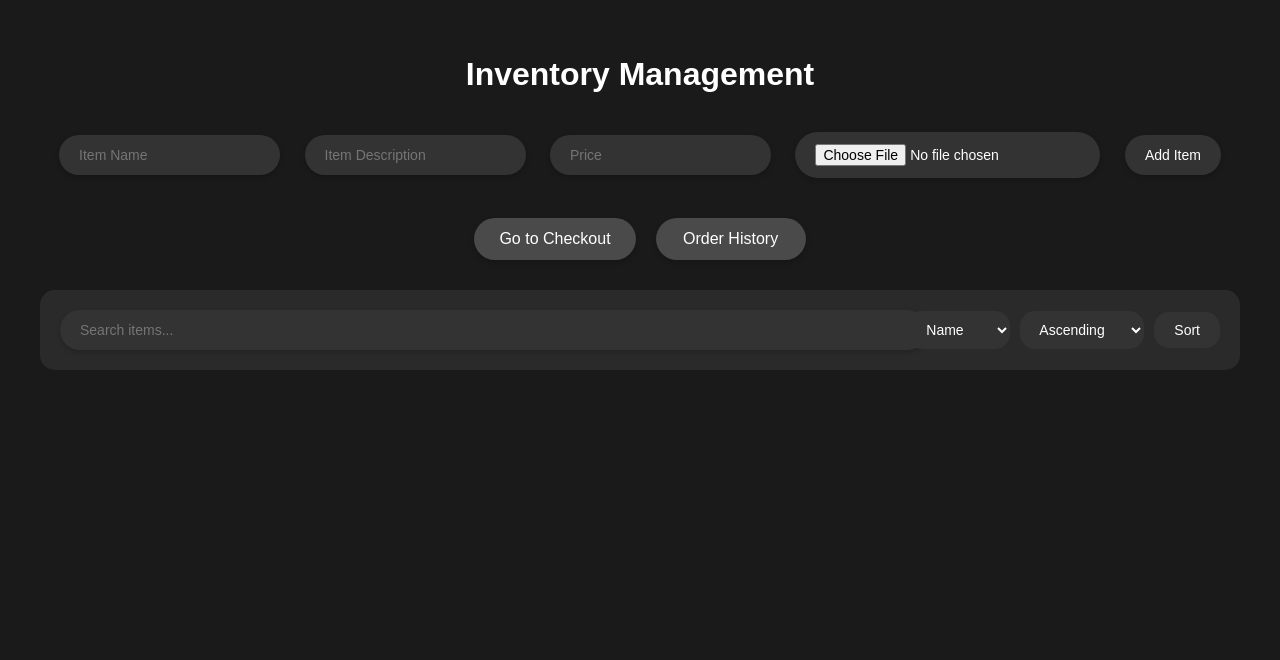
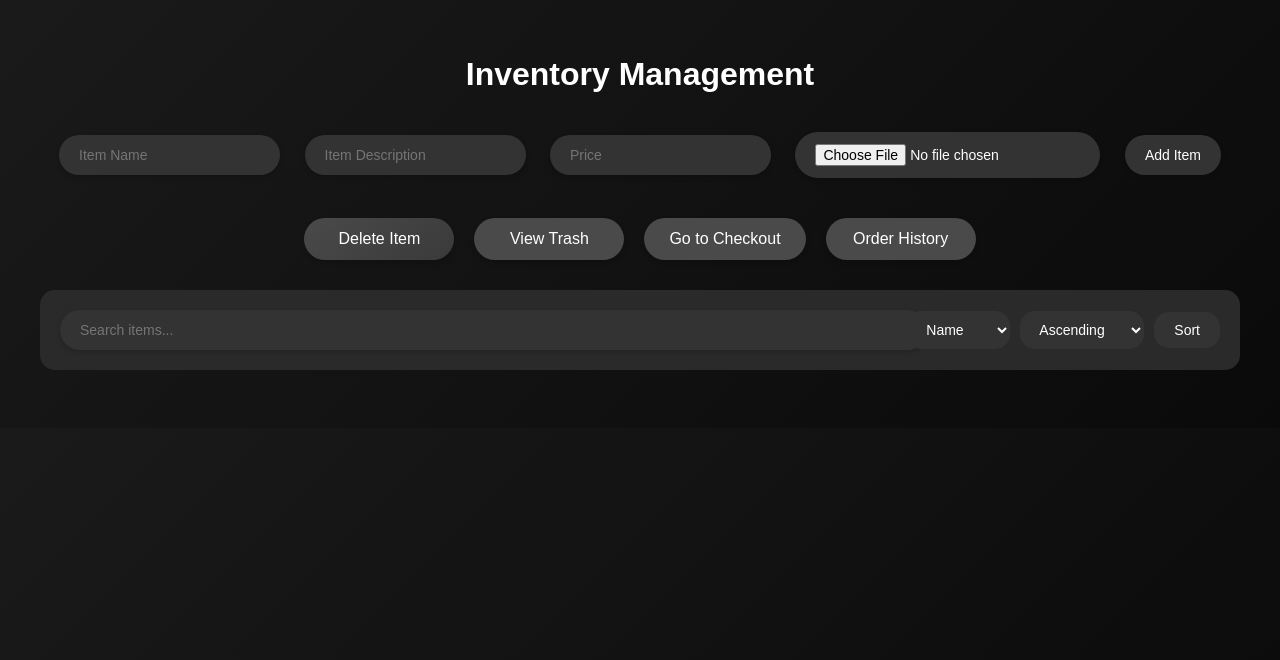
Before and after one commit to robthomas1120/inventoryApp, a Flask app: page / in a window 1280 px wide. Shown: the top 660 px of the page. Run offline with Flask 3, Linux system fonts and the light colour scheme; data that the repository does not hold is empty.

Commit message:
fixed trash issue

```diff
--- a/app.py
+++ b/app.py
@@ -1,6 +1,6 @@
 from flask import Flask, request, jsonify, render_template, url_for
 import sqlite3
-from datetime import datetime
+from datetime import datetime, timedelta
 import os
 from werkzeug.utils import secure_filename
 import json
@@ -30,6 +30,18 @@ def init_db():
             items_json TEXT NOT NULL,  -- Store items as JSON string
             total REAL NOT NULL,
             timestamp TEXT NOT NULL
+        )
+    ''')
+    cursor.execute('''
+        CREATE TABLE IF NOT EXISTS trash_items (
+            id INTEGER PRIMARY KEY AUTOINCREMENT,
+            item_id INTEGER,
+            name TEXT NOT NULL,
+            description TEXT NOT NULL,
+            picture TEXT NOT NULL,
+            quantity INTEGER NOT NULL,
+            price REAL NOT NULL,
+            deleted_at TEXT NOT NULL
         )
     ''')
     conn.commit()
@@ -156,6 +168,101 @@ def history_data():
 
     return jsonify(history)
 
+
+# Add these new routes for trash management
+@app.route('/trash', methods=['GET'])
+def get_trash():
+    conn = sqlite3.connect('inventory.db')
+    cursor = conn.cursor()
+    cursor.execute('SELECT * FROM trash_items')
+    items = cursor.fetchall()
+    conn.close()
+    return jsonify(items)
+
+@app.route('/items/<int:item_id>/delete', methods=['DELETE'])
+def move_to_trash(item_id):
+    conn = None
+    try:
+        conn = sqlite3.connect('inventory.db')
+        cursor = conn.cursor()
+
+        # First check if item exists
+        cursor.execute("SELECT * FROM items WHERE id = ?", (item_id,))
+        item = cursor.fetchone()
+
+        if not item:
+            return jsonify({'error': 'Item not found'}), 404
+
+        # Move item to trash with quantity
+        cursor.execute('''
+            INSERT INTO trash_items
+            (item_id, name, description, picture, quantity, price, deleted_at)
+            VALUES (?, ?, ?, ?, ?, ?, ?)
+        ''', (
+            item[0],               # item_id
+            item[1],               # name
+            item[2],               # description
+            item[3],               # picture
+            item[4] if item[4] is not None else 0,  # quantity with null check
+            item[5],               # price
+            datetime.now().strftime("%Y-%m-%d %H:%M:%S")  # deleted_at
+        ))
+
+        # Delete from items table
+        cursor.execute("DELETE FROM items WHERE id = ?", (item_id,))
+
+        # Clean up old trash items (older than 1 week)
+        week_ago = (datetime.now() - timedelta(days=7)).strftime("%Y-%m-%d %H:%M:%S")
+        cursor.execute("DELETE FROM trash_items WHERE deleted_at < ?", (week_ago,))
+
+        conn.commit()
+        return jsonify({'message': 'Item moved to trash successfully'})
+
+    except sqlite3.Error as e:
+        # Log the actual SQL error
+        print(f"Database error: {str(e)}")
+        if conn:
+            conn.rollback()
+        return jsonify({'error': 'Database error occurred'}), 500
+
+    except Exception as e:
+        # Log any other errors
+        print(f"Unexpected error: {str(e)}")
+        if conn:
+            conn.rollback()
+        return jsonify({'error': 'An unexpected error occurred'}), 500
+
+    finally:
+        if conn:
+            conn.close()
+
+@app.route('/trash/<int:item_id>/restore', methods=['POST'])
+def restore_from_trash(item_id):
+    try:
+        conn = sqlite3.connect('inventory.db')
+        cursor = conn.cursor()
+
+        # Get item from trash
+        cursor.execute("SELECT * FROM trash_items WHERE item_id = ?", (item_id,))
+        trash_item = cursor.fetchone()
+
+        if trash_item:
+            # Restore to items table with original quantity
+            cursor.execute('''
+                INSERT INTO items (name, description, picture, quantity, price)
+                VALUES (?, ?, ?, ?, ?)
+            ''', (trash_item[2], trash_item[3], trash_item[4], trash_item[5], trash_item[6]))
+
+            # Remove from trash
+            cursor.execute("DELETE FROM trash_items WHERE item_id = ?", (item_id,))
+
+            conn.commit()
+            return jsonify({'message': 'Item restored successfully!'})
+    except Exception as e:
+        return jsonify({'error': str(e)}), 500
+    finally:
+        conn.close()
+
 if __name__ == '__main__':
     if not os.path.exists(app.config['UPLOAD_FOLDER']):
         os.makedirs(app.config['UPLOAD_FOLDER'])
--- a/static/css/styles.css
+++ b/static/css/styles.css
@@ -1,6 +1,6 @@
 body {
     font-family: Arial, sans-serif;
-    background-color: #1a1a1a;
+    background: linear-gradient(135deg, #1a1a1a 0%, #0a0a0a 100%);
     color: #ffffff;
     line-height: 1.6;
 }
@@ -45,14 +45,16 @@ body {
     padding: 15px;
     text-align: center;
     cursor: pointer;
-    background-color: #2a2a2a;
+    background: linear-gradient(145deg, #2a2a2a, #222222);
     transition: transform 0.3s ease, box-shadow 0.3s ease;
-    box-shadow: 0 4px 15px rgba(0, 0, 0, 0.2);
+    box-shadow: 5px 5px 15px rgba(0, 0, 0, 0.3),
+                -5px -5px 15px rgba(255, 255, 255, 0.02);
 }
 
 .item-box:hover {
     transform: translateY(-5px);
-    box-shadow: 0 8px 25px rgba(0, 0, 0, 0.3);
+    box-shadow: 8px 8px 20px rgba(0, 0, 0, 0.4),
+                -8px -8px 20px rgba(255, 255, 255, 0.03);
 }
 
 .item-box img {
@@ -281,3 +283,131 @@ body {
     transform: translateY(-2px);
     box-shadow: 0 4px 8px rgba(0, 0, 0, 0.3);
 }
+
+/* Enhanced delete button */
+.delete-btn {
+    position: absolute;
+    top: 10px;
+    right: 10px;
+    padding: 8px 15px;
+    background: linear-gradient(145deg, #ff3b3b, #dc2020);
+    color: white;
+    border: none;
+    border-radius: 20px;
+    cursor: pointer;
+    transition: all 0.3s ease;
+    opacity: 0.9;
+    font-size: 14px;
+    box-shadow: 0 2px 5px rgba(0, 0, 0, 0.2);
+}
+
+.delete-btn:hover {
+    opacity: 1;
+    transform: translateY(-2px);
+    box-shadow: 0 4px 8px rgba(220, 32, 32, 0.4);
+}
+
+#delete-mode-btn {
+    padding: 12px 25px;
+    font-size: 16px;
+    background: linear-gradient(145deg, #4a4a4a, #3a3a3a);
+    color: #ffffff;
+    border: none;
+    border-radius: 25px;
+    cursor: pointer;
+    transition: all 0.3s ease;
+    box-shadow: 0 2px 5px rgba(0, 0, 0, 0.2);
+}
+
+#delete-mode-btn:hover {
+    transform: translateY(-2px);
+    box-shadow: 0 4px 8px rgba(0, 0, 0, 0.3);
+}
+
+/* Style for when delete mode is active */
+#delete-mode-btn.active {
+    background: linear-gradient(145deg, #3a3a3a, #2a2a2a);
+    box-shadow: inset 0 2px 4px rgba(0, 0, 0, 0.3);
+}
+
+/* Delete confirmation modal */
+.delete-modal {
+    display: none;
+    position: fixed;
+    z-index: 1000;
+    left: 0;
+    top: 0;
+    width: 100%;
+    height: 100%;
+    background-color: rgba(0, 0, 0, 0.7);
+    backdrop-filter: blur(5px);
+}
+
+.delete-modal-content {
+    background: linear-gradient(145deg, #2a2a2a, #222222);
+    margin: 15% auto;
+    padding: 30px;
+    border-radius: 20px;
+    width: 90%;
+    max-width: 400px;
+    text-align: center;
+    box-shadow: 0 10px 30px rgba(0, 0, 0, 0.3);
+    animation: modalSlide 0.3s ease;
+}
+
+.delete-modal-buttons {
+    display: flex;
+    justify-content: center;
+    gap: 15px;
+    margin-top: 20px;
+}
+
+.delete-modal-buttons button {
+    padding: 10px 20px;
+    border-radius: 20px;
+    border: none;
+    cursor: pointer;
+    transition: all 0.3s ease;
+}
+
+.confirm-delete {
+    background: linear-gradient(145deg, #ff3b3b, #dc2020);
+    color: white;
+}
+
+.cancel-delete {
+    background: linear-gradient(145deg, #3a3a3a, #2a2a2a);
+    color: white;
+}
+
+/* Trash can section */
+.trash-container {
+    margin-top: 30px;
+    padding: 20px;
+    background: linear-gradient(145deg, #2a2a2a, #222222);
+    border-radius: 15px;
+    box-shadow: 5px 5px 15px rgba(0, 0, 0, 0.3),
+                -5px -5px 15px rgba(255, 255, 255, 0.02);
+}
+
+.trash-header {
+    display: flex;
+    justify-content: space-between;
+    align-items: center;
+    margin-bottom: 20px;
+}
+
+.restore-btn {
+    background: linear-gradient(145deg, #4CAF50, #45a049);
+    color: white;
+    border: none;
+    border-radius: 20px;
+    padding: 8px 15px;
+    cursor: pointer;
+    transition: all 0.3s ease;
+}
+
+.restore-btn:hover {
+    transform: translateY(-2px);
+    box-shadow: 0 4px 8px rgba(76, 175, 80, 0.4);
+}
--- a/static/js/script.js
+++ b/static/js/script.js
@@ -1,5 +1,6 @@
 let inventory = [];
 let filteredInventory = [];
+let isDeleteMode = false;
 
 async function fetchItems() {
     try {
@@ -22,15 +23,33 @@ function displayItems(items) {
     items.forEach(item => {
         const box = document.createElement('div');
         box.classList.add('item-box');
-        box.onclick = () => openQuantityWindow(item);
+
+        // Only add click handler if not in delete mode
+        if (!isDeleteMode) {
+            box.onclick = () => openQuantityWindow(item);
+        }
+
+        // Base HTML structure
         box.innerHTML = `
             <img src="${item[3]}" alt="${item[1]}" width="100" height="100">
             <h3>${item[1]}</h3>
             <p>${item[2]}</p>
             <div class="quantity-display">Qty: ${item[4] || 0}</div>
             <div class="price-display">Price: ₱${item[5].toFixed(2)}</div>
-            <button onclick="deleteItem(${item[0]})">Delete</button>
         `;
+
+        // Add delete button only if in delete mode
+        if (isDeleteMode) {
+            const deleteButton = document.createElement('button');
+            deleteButton.classList.add('delete-btn');
+            deleteButton.textContent = 'Delete';
+            deleteButton.onclick = (e) => {
+                e.stopPropagation();
+                deleteItem(item[0]);
+            };
+            box.appendChild(deleteButton);
+        }
+
         container.appendChild(box);
     });
 }
@@ -191,4 +210,150 @@ async function deleteItem(itemId) {
     }
 }
 
+let trashItems = [];
+
+// Function to view trash
+async function viewTrash() {
+    const trashContainer = document.querySelector('.trash-container');
+    const mainInventory = document.getElementById('inventory-container');
+
+    try {
+        const response = await fetch('/trash');
+        if (!response.ok) {
+            throw new Error('Failed to fetch trash items');
+        }
+        trashItems = await response.json();
+        displayTrashItems();
+
+        // Toggle visibility
+        trashContainer.style.display = 'block';
+        mainInventory.style.display = 'none';
+    } catch (error) {
+        console.error('Error fetching trash items:', error);
+    }
+}
+
+// Function to toggle trash view
+function toggleTrash() {
+    const trashContainer = document.querySelector('.trash-container');
+    const mainInventory = document.getElementById('inventory-container');
+
+    trashContainer.style.display = 'none';
+    mainInventory.style.display = 'grid';
+}
+
+// Function to display trash items
+function displayTrashItems() {
+    const container = document.getElementById('trash-items-container');
+    container.innerHTML = '';  // Clear previous items
+
+    trashItems.forEach(item => {
+        const box = document.createElement('div');
+        box.classList.add('item-box');
+        box.innerHTML = `
+            <img src="${item[4]}" alt="${item[2]}" width="100" height="100">
+            <h3>${item[2]}</h3>
+            <p>${item[3]}</p>
+            <div class="price-display">Price: ₱${item[5].toFixed(2)}</div>
+            <div class="deleted-at">Deleted: ${new Date(item[6]).toLocaleString()}</div>
+            <button onclick="restoreItem(${item[1]})" class="restore-btn">Restore</button>
+        `;
+        container.appendChild(box);
+    });
+}
+
+// Updated delete item function
+async function deleteItem(itemId) {
+    // Create and show delete confirmation modal
+    const modal = document.createElement('div');
+    modal.classList.add('delete-modal');
+    modal.innerHTML = `
+        <div class="delete-modal-content">
+            <h2>Confirm Delete</h2>
+            <p>Are you sure you want to move this item to trash?</p>
+            <p>Items in trash will be automatically deleted after one week.</p>
+            <div class="delete-modal-buttons">
+                <button onclick="confirmDelete(${itemId})" class="confirm-delete">Delete</button>
+                <button onclick="closeDeleteModal()" class="cancel-delete">Cancel</button>
+            </div>
+        </div>
+    `;
+    document.body.appendChild(modal);
+    modal.style.display = 'block';
+}
+
+// Function to confirm deletion
+async function confirmDelete(itemId) {
+    try {
+        const response = await fetch(`/items/${itemId}/delete`, {
+            method: 'DELETE',
+            headers: { 'Content-Type': 'application/json' },
+        });
+
+        const data = await response.json();
+
+        if (response.ok) {
+            closeDeleteModal();
+            fetchItems();
+            // Show success message
+            alert("Item moved to trash successfully");
+        } else {
+            // Show specific error message from server
+            alert(data.error || "Failed to delete the item.");
+        }
+    } catch (error) {
+        console.error('Error deleting item:', error);
+        alert("Error deleting the item. Please try again.");
+    }
+}
+
+// Function to close delete modal
+function closeDeleteModal() {
+    const modal = document.querySelector('.delete-modal');
+    if (modal) {
+        modal.remove();
+    }
+}
+
+// Function to restore item from trash
+async function restoreItem(itemId) {
+    try {
+        const response = await fetch(`/trash/${itemId}/restore`, {
+            method: 'POST',
+            headers: { 'Content-Type': 'application/json' },
+        });
+
+        if (response.ok) {
+            // Refresh both trash and main inventory
+            await viewTrash();
+            await fetchItems();
+        } else {
+            alert("Failed to restore the item.");
+        }
+    } catch (error) {
+        console.error('Error restoring item:', error);
+        alert("Error restoring the item.");
+    }
+}
+
+function toggleDeleteMode() {
+    isDeleteMode = !isDeleteMode;
+    const deleteButton = document.getElementById('delete-mode-btn');
+    if (isDeleteMode) {
+        deleteButton.textContent = 'Cancel Delete';
+        deleteButton.style.background = 'linear-gradient(145deg, #3a3a3a, #2a2a2a)';
+    } else {
+        deleteButton.textContent = 'Delete Items';
+        deleteButton.style.background = '';
+    }
+    displayItems(filteredInventory);
+}
+
+// Add event listener for escape key to close modals
+document.addEventListener('keydown', function(event) {
+    if (event.key === 'Escape') {
+        closeDeleteModal();
+    }
+});
+
 window.onload = fetchItems;
--- a/templates/index.html
+++ b/templates/index.html
@@ -18,6 +18,8 @@
         </div>
 
         <div class="navigation-buttons">
+            <button id="delete-mode-btn" onclick="toggleDeleteMode()">Delete Item</button>
+            <button onclick="viewTrash()">View Trash</button>
             <button onclick="window.location.href='/checkout'">Go to Checkout</button>
             <button onclick="window.location.href='/history'">Order History</button>
         </div>
@@ -57,6 +59,14 @@
         </div>
     </div>
 
+    <div class="trash-container" style="display: none;">
+        <div class="trash-header">
+            <h2>Trash</h2>
+            <button onclick="toggleTrash()" class="restore-btn">Close Trash</button>
+        </div>
+        <div id="trash-items-container" class="inventory-container"></div>
+    </div>
+
     <script src="/static/js/script.js" defer></script>
 </body>
 </html>
```
